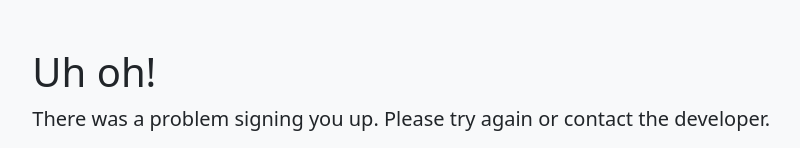
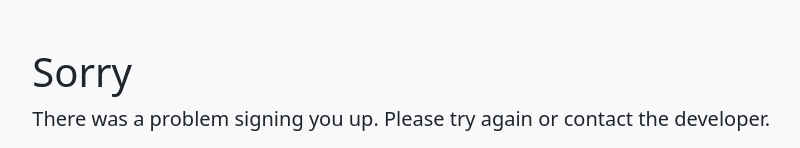
Before and after one commit to A12N4V/newsletter, a website: page failure.html in a window 1280 px wide. Shown: the top 148 px of the page, without its empty margins (213-1013 px from the left). Drawn offline with nearby package versions, Linux system fonts and the light colour scheme.

Commit message:
Update failure.html

```diff
--- a/failure.html
+++ b/failure.html
@@ -9,7 +9,7 @@
 <body>
   <div class="bg-light p-5 rounded">
     <div class="col-sm-8 mx-auto">
-      <h1 clas="display-4">Uh oh!</h1>
+      <h1 clas="display-4">Sorry</h1>
       <p class="lead">There was a problem signing you up. Please try again or contact the developer.</p>
       <form action="/failure" method="post">
         <button class="btn btn-lg btn-warning" type="submit" name="button">Try Again</button>
```
